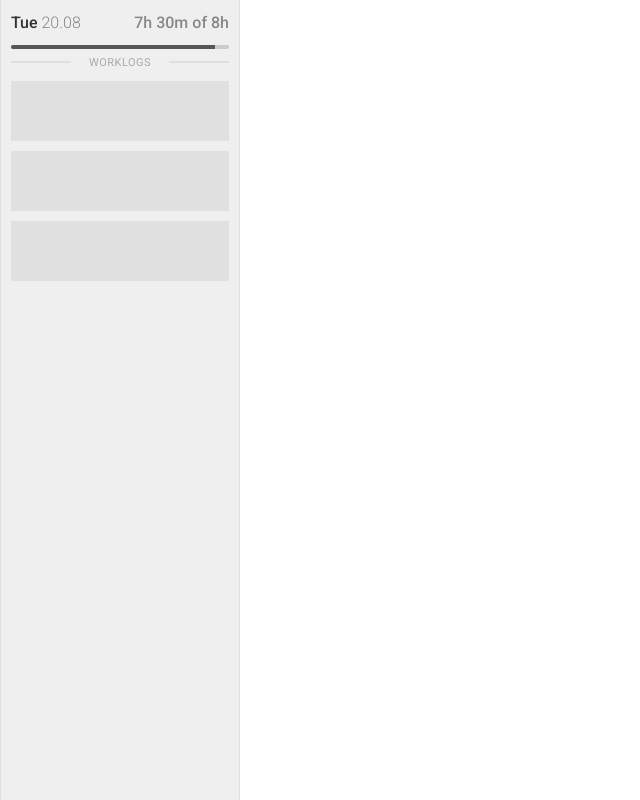
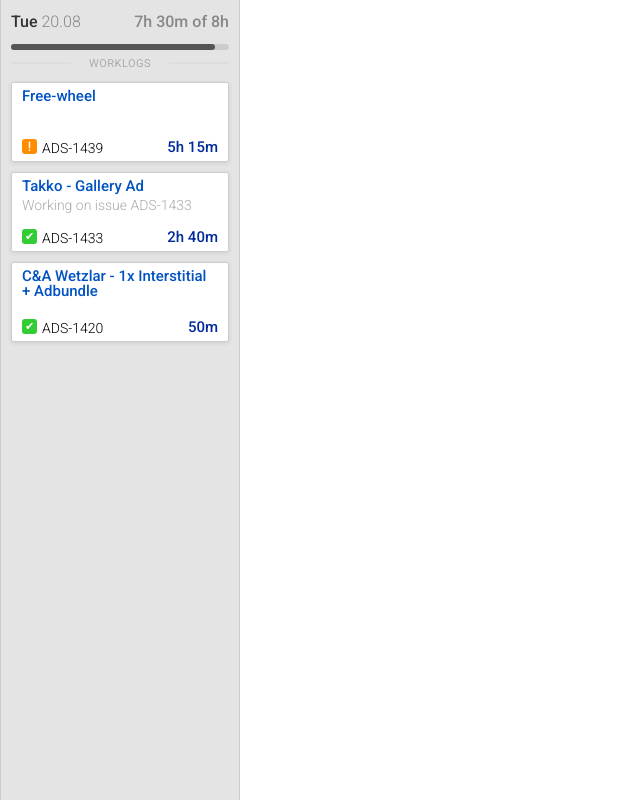
Before and after one commit to zaxanq/jira-like-time-logging, a website: page src/index.html in a window 1280 px wide. Shown: the whole page, without its empty margins (0-640 px from the left). Drawn offline with nearby package versions, Linux system fonts and the light colour scheme; files that its build step writes are made by us from their sources.

Commit message:
Cards mockuped

```diff
--- a/package.json
+++ b/package.json
@@ -1,6 +1,6 @@
 {
   "name": "jira-like-time-logging",
-  "version": "0.0.4",
+  "version": "0.0.5",
   "description": "",
   "main": "index.js",
   "scripts": {
--- a/src/index.html
+++ b/src/index.html
@@ -26,9 +26,51 @@
             <h2 class="column__title">Worklogs</h2>
         </div>
         <div class="column__body">
-            <div class="card" id="card-1"></div>
-            <div class="card" id="card-2"></div>
-            <div class="card" id="card-3"></div>
+            <div class="card" id="card-1">
+                <div class="card__header">
+                    <span class="card__title">Free-wheel</span>
+                </div>
+                <div class="card__body">
+                    <span class="card__description"></span>
+                </div>
+                <div class="card__footer">
+                    <div class="card__task">
+                        <i class="card__status-icon status-icon status-icon__bug"></i>
+                        <span class="card__task-name">ADS-1439</span>
+                    </div>
+                    <span class="card__logged-time">5h 15m</span>
+                </div>
+            </div>
+            <div class="card" id="card-2">
+                <div class="card__header">
+                    <span class="card__title">Takko - Gallery Ad</span>
+                </div>
+                <div class="card__body">
+                    <span class="card__description">Working on issue ADS-1433</span>
+                </div>
+                <div class="card__footer">
+                    <div class="card__task">
+                        <i class="card__status-icon status-icon status-icon__task"></i>
+                        <span class="card__task-name">ADS-1433</span>
+                    </div>
+                    <span class="card__logged-time">2h 40m</span>
+                </div>
+            </div>
+            <div class="card" id="card-3">
+                <div class="card__header">
+                    <span class="card__title">C&A Wetzlar - 1x Interstitial + Adbundle</span>
+                </div>
+                <div class="card__body">
+                    <span class="card__description"></span>
+                </div>
+                <div class="card__footer">
+                    <div class="card__task">
+                        <i class="card__status-icon status-icon status-icon__task"></i>
+                        <span class="card__task-name">ADS-1420</span>
+                    </div>
+                    <span class="card__logged-time">50m</span>
+                </div>
+            </div>
         </div>
     </div>
 </main>
--- a/src/styles/scss/_components.scss
+++ b/src/styles/scss/_components.scss
@@ -1,3 +1,4 @@
 @import 'components/wrapper';
 @import 'components/column';
 @import 'components/card';
+@import 'components/status-icon';
--- a/src/styles/scss/_mixins.scss
+++ b/src/styles/scss/_mixins.scss
@@ -13,6 +13,12 @@
   }
 }
 
+@mixin inline-flex($justify-content, $align-items) {
+  display: inline-flex;
+  justify-content: $justify-content;
+  align-items: $align-items;
+}
+
 @mixin transition($time, $easing: ease-in-out, $delay: 0s, $property: all) {
   transition-duration: $time;
   transition-timing-function: $easing;
--- a/src/styles/scss/_reset.scss
+++ b/src/styles/scss/_reset.scss
@@ -2,8 +2,10 @@
   margin: 0;
   padding: 0;
   font: inherit;
+  line-height: 1;
 }
 
 div {
   box-sizing: border-box;
+  line-height: 1;
 }
--- a/src/styles/scss/_theme.scss
+++ b/src/styles/scss/_theme.scss
@@ -1,7 +1,7 @@
 $main-palette: (
-        50: #f4f4f4,
-        100: #efefef,
-        200: #e0e0e0,
+        50: #ffffff,
+        100: #f4f4f4,
+        200: #e4e4e4,
         300: #ddd,
         400: #ccc,
         500: #bbb,
@@ -16,3 +16,22 @@
         1400: #222,
         1500: #111,
 );
+
+$accents-palette: (
+        50: #E3EFFE,
+        100: #B8D8FC,
+        200: #89BEFA,
+        300: #5AA3F8,
+        400: #3690F7,
+        500: #137CF5,
+        600: #1174F4,
+        700: #0E69F2,
+        800: #0B5FF0,
+        900: #064CEE,
+        1000: #0153C1,
+        1100: #0142B3,
+        1200: #0139AB,
+        1300: #012C9A,
+        1400: #001780,
+        1500: #000750,
+);
--- a/src/styles/scss/_themes.scss
+++ b/src/styles/scss/_themes.scss
@@ -1,10 +1,15 @@
 @import 'themes/column.theme';
 @import 'themes/card.theme';
+@import 'themes/status-icon.theme';
 
 .column {
   @include column-theme($main-palette);
 }
 
 .card {
-  @include card-theme($main-palette);
+  @include card-theme($main-palette, $accents-palette);
 }
+
+.status-icon {
+  @include status-icon();
+}
--- a/src/styles/scss/components/_card.scss
+++ b/src/styles/scss/components/_card.scss
@@ -1,5 +1,51 @@
 .card {
+  @include flex(flex-start, flex-start, column);
   width: 100%;
-  min-height: 6rem;
+  min-height: 8rem;
+  padding: 0.6rem 1rem;
   margin-bottom: 1rem;
+  border: 0.1rem solid;
+  border-radius: 0.25rem;
+  font-size: 1.5rem;
+  box-shadow: 0 0.1rem 0.4rem 0 rgba(0, 0, 0, 0.1);
 }
+
+.card__header {
+  margin-bottom: 0.4rem;
+}
+
+.card__title {
+  font-weight: 500;
+}
+
+.card__body {
+  width: inherit;
+  flex: 1;
+}
+
+.card__description {
+  width: inherit;
+  font-size: 1.4rem;
+}
+
+.card__footer {
+  width: 100%;
+  @include flex(space-between, center);
+}
+
+.card__task {
+  @include flex(flex-start, flex-end);
+}
+
+.card__status-icon {
+  margin-bottom: 0.1rem;
+}
+
+.card__task-name {
+  margin-left: 0.5rem;
+  font-size: 1.4rem;
+}
+
+.card__logged-time {
+  font-weight: 500;
+}
--- a/src/styles/scss/components/_column.scss
+++ b/src/styles/scss/components/_column.scss
@@ -9,7 +9,11 @@
   border-left: 0.1rem solid;
   border-right: 0.1rem solid;
   padding: 0 1rem;
-  @include transition(0.1s, ease-in-out, 0s, background-color);
+}
+
+.column,
+.column__title {
+  @include transition(0.15s, ease-in-out, 0.1s, background-color);
 }
 
 .column__head {
@@ -36,16 +40,16 @@
   font-weight: 500;
 }
 
+$progress-height: 1.4rem;
 .column__progress {
-  $progress-height: 1rem;
   @include size(100%, $progress-height);
   margin-bottom: 1.2rem;
   border-radius: $progress-height / 2;
-  overflow: hidden;
 }
 
 .column__progress--done {
   height: 100%;
+  border-radius: $progress-height / 2;
   @include transition(0.35s, ease-in-out, 0.05s, width);
 }
 
@@ -67,5 +71,5 @@
 .column__body {
   width: 100%;
   flex: 1;
-  overflow: auto;
+  //overflow: auto;
 }
--- /dev/null
+++ b/src/styles/scss/components/_status-icon.scss
@@ -0,0 +1,27 @@
+.status-icon {
+  @include inline-flex(center, center);
+  @include size(1.5rem);
+  display: inline-flex;
+
+  border-radius: 0.3rem;
+
+  &::before {
+    font-style: normal;
+    color: #fff;
+  }
+}
+
+.status-icon__task {
+  &::before {
+    content: '\2714';
+    font-size: 1.1rem;
+  }
+}
+
+.status-icon__bug {
+  &::before {
+    content: '!';
+    font-weight: 500;
+    font-size: 1.3rem;
+  }
+}
--- a/src/styles/scss/themes/_card.theme.scss
+++ b/src/styles/scss/themes/_card.theme.scss
@@ -1,7 +1,16 @@
-@mixin card-theme($palette) {
-  background-color: map-get($palette, 200);
+@mixin card-theme($palette, $accents) {
+  background-color: map-get($palette, 50);
+  border-color: map-get($palette, 400);
 
-  &:hover {
-    background-color: map-get($palette, 400);
+  .card__title {
+    color: map-get($accents, 1000);
+  }
+
+  .card__description {
+    color: map-get($palette, 600);
+  }
+
+  .card__logged-time {
+    color: map-get($accents, 1300);
   }
 }
--- a/src/styles/scss/themes/_column.theme.scss
+++ b/src/styles/scss/themes/_column.theme.scss
@@ -1,8 +1,8 @@
 @mixin column-theme($palette) {
-  $column-bg: map-get($palette, 50);
-  $column-hover-bg: map-get($palette, 100);
+  $column-bg: map-get($palette, 100);
+  $column-hover-bg: map-get($palette, 200);
   background-color: $column-bg;
-  border-color: map-get($palette, 200);
+  border-color: map-get($palette, 400);
 
   &:hover {
     background-color: $column-hover-bg;
@@ -34,6 +34,6 @@
   }
 
   .column__head {
-    border-color: map-get($palette, 200);
+    border-color: map-get($palette, 300);
   }
 }
--- /dev/null
+++ b/src/styles/scss/themes/_status-icon.theme.scss
@@ -0,0 +1,8 @@
+@mixin status-icon() {
+  &.status-icon__task {
+    background-color: limegreen;
+  }
+  &.status-icon__bug {
+    background-color: darkorange;
+  }
+}
```
